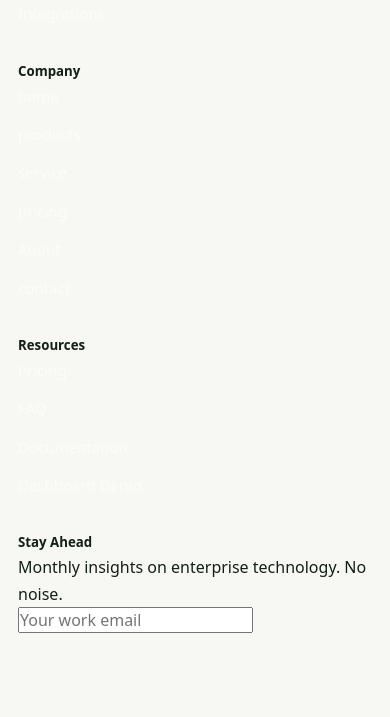
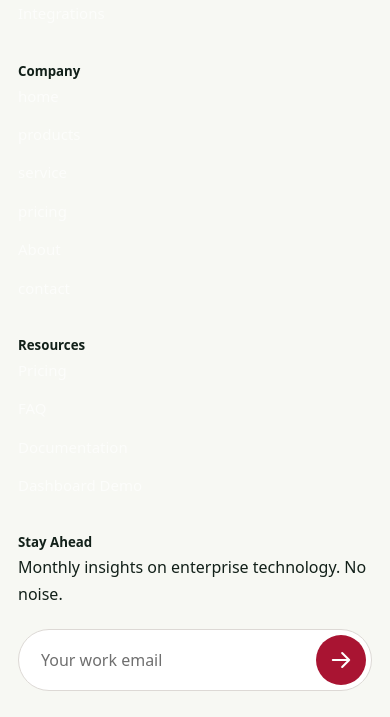
Before and after one commit to hariniselvan-bot/stacklyenterpricesw, a plain HTML site: page pricing.html in a window 390 px wide. Shown: the part 4143-4860 px from the top of the page. Drawn offline with nearby package versions, Linux system fonts and the light colour scheme.

Commit message:
Update pricing.html

```diff
--- a/pricing.html
+++ b/pricing.html
@@ -1106,12 +1106,239 @@
         <ul><li><a href="index.html">home</a></li><li><a href="product.html">products</a></li><li><a href="services.html">service</a></li><li><a href="pricing.html">pricing</a></li><li><a href="about.html">About</a></li><li><a href="contact.html">contact</a></li></ul></div>
       <div class="footer-col"><h5>Resources</h5><ul><li><a href="404.html">Pricing</a></li><li><a href="404.html">FAQ</a></li><li><a href="404.html">Documentation</a></li><li><a href="404.html">Dashboard Demo</a></li></ul></div>
       <div class="footer-col newsletter">
-        <h5>Stay Ahead</h5>
-        <p>Monthly insights on enterprise technology. No noise.</p>
-        <form class="newsletter-form" novalidate>
-          <input type="email" placeholder="Your work email" aria-label="Email address" required>
-          <button type="submit" aria-label="Subscribe"><svg viewBox="0 0 24 24" fill="none" stroke="currentColor" stroke-width="1.8" stroke-linecap="round" stroke-linejoin="round" aria-hidden="true"><use href="#i-arrow"/></svg></button>
-        </form>
+  <h5>Stay Ahead</h5>
+
+  <p>Monthly insights on enterprise technology. No noise.</p>
+
+  <form class="stk-footer-newsletter" novalidate>
+
+    <input
+      type="text"
+      class="stk-footer-email"
+      placeholder="Your work email"
+      aria-label="Email address"
+    >
+
+    <button
+      type="submit"
+      class="stk-footer-submit"
+      aria-label="Subscribe"
+    >
+      <svg
+        viewBox="0 0 24 24"
+        fill="none"
+        stroke="currentColor"
+        stroke-width="1.8"
+        stroke-linecap="round"
+        stroke-linejoin="round"
+        aria-hidden="true"
+      >
+        <use href="#i-arrow"></use>
+      </svg>
+    </button>
+
+    <span
+      class="stk-footer-error"
+      aria-live="polite"
+    ></span>
+
+  </form>
+</div>
+<style>
+  /* =========================================
+   STACKLY FOOTER NEWSLETTER
+   ========================================= */
+
+.stk-footer-newsletter {
+  position: relative;
+  display: flex;
+  align-items: center;
+  width: 100%;
+  max-width: 350px;
+  margin-top: 22px;
+}
+
+.stk-footer-email {
+  width: 100%;
+  height: 68px;
+  padding: 0 72px 0 26px;
+
+  border: 1px solid #ddd9d5;
+  border-radius: 40px;
+
+  background: #fff;
+  color: #333;
+
+  font-family: inherit;
+  font-size: 17px;
+  line-height: 1;
+
+  outline: none;
+
+  box-sizing: border-box;
+
+  transition:
+    border-color 0.25s ease,
+    box-shadow 0.25s ease;
+}
+
+.stk-footer-email::placeholder {
+  color: #6f6f6f;
+  opacity: 1;
+}
+
+.stk-footer-email:focus {
+  border-color: #b01835;
+  box-shadow: 0 0 0 3px rgba(176, 24, 53, 0.08);
+}
+
+
+/* Arrow button */
+
+.stk-footer-submit {
+  position: absolute;
+
+  right: 6px;
+  top: 50%;
+
+  width: 56px;
+  height: 56px;
+
+  transform: translateY(-50%);
+
+  display: flex;
+  align-items: center;
+  justify-content: center;
+
+  padding: 0;
+  border: 0;
+
+  border-radius: 50%;
+
+  background: #a91432;
+  color: #fff;
+
+  cursor: pointer;
+
+  transition:
+    transform 0.25s ease,
+    background 0.25s ease;
+}
+
+.stk-footer-submit svg {
+  width: 31px;
+  height: 31px;
+
+  display: block;
+}
+
+.stk-footer-submit:hover {
+  background: #8f102b;
+  transform: translateY(-50%) scale(1.04);
+}
+
+.stk-footer-submit:active {
+  transform: translateY(-50%) scale(0.96);
+}
+
+
+/* Inline error */
+
+.stk-footer-error {
+  display: none;
+
+  position: absolute;
+
+  left: 26px;
+  top: calc(100% + 8px);
+
+  width: calc(100% - 52px);
+
+  font-family: inherit;
+  font-size: 13px;
+  line-height: 18px;
+
+  color: #b01835;
+}
+
+
+/* =========================================
+   MOBILE
+   ========================================= */
+
+@media (max-width: 767px) {
+
+  .stk-footer-newsletter {
+    max-width: 100%;
+  }
+
+  .stk-footer-email {
+    height: 62px;
+    padding-left: 22px;
+    padding-right: 66px;
+    font-size: 16px;
+  }
+
+  .stk-footer-submit {
+    width: 50px;
+    height: 50px;
+    right: 6px;
+  }
+
+  .stk-footer-submit svg {
+    width: 28px;
+    height: 28px;
+  }
+
+}
+</style>
+<script>
+(function () {
+  'use strict';
+
+  document.addEventListener('DOMContentLoaded', function () {
+
+    var form = document.querySelector('.stk-footer-newsletter');
+    var email = document.querySelector('.stk-footer-email');
+    var error = document.querySelector('.stk-footer-error');
+
+    if (!form || !email || !error) return;
+
+    form.addEventListener('submit', function (event) {
+
+      event.preventDefault();
+      event.stopPropagation();
+      event.stopImmediatePropagation();
+
+      var value = email.value.trim();
+
+      if (value === '') {
+        error.textContent = 'Please enter your email address.';
+        error.style.display = 'block';
+        email.focus();
+        return;
+      }
+
+      error.textContent = '';
+      error.style.display = 'none';
+
+      window.location.href = '404.html';
+
+    }, true);
+
+    email.addEventListener('input', function () {
+
+      if (email.value.trim() !== '') {
+        error.textContent = '';
+        error.style.display = 'none';
+      }
+
+    });
+
+  });
+
+})();
+</script>
       </div>
     </div>
     <div class="footer-bottom">
```
